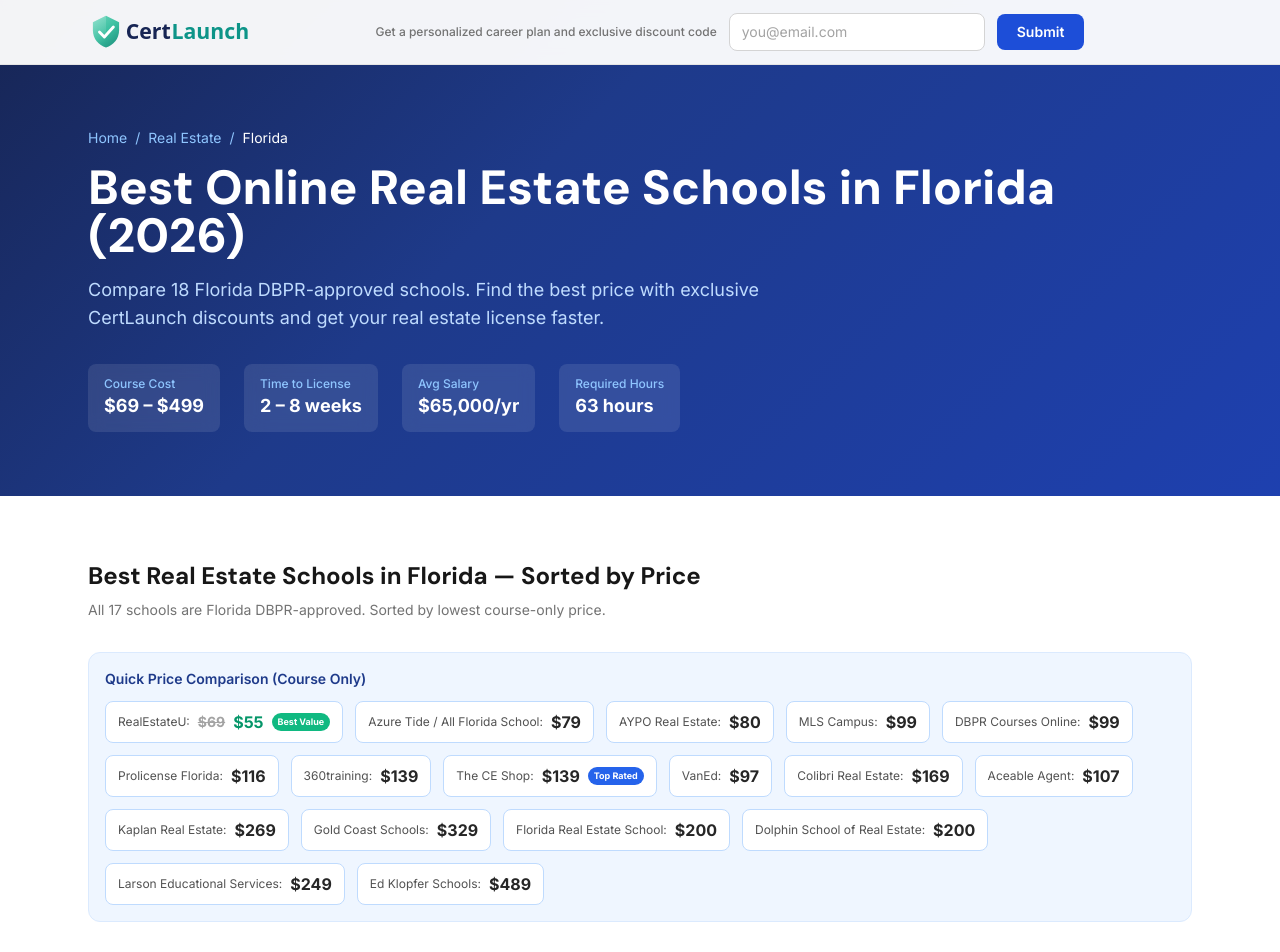
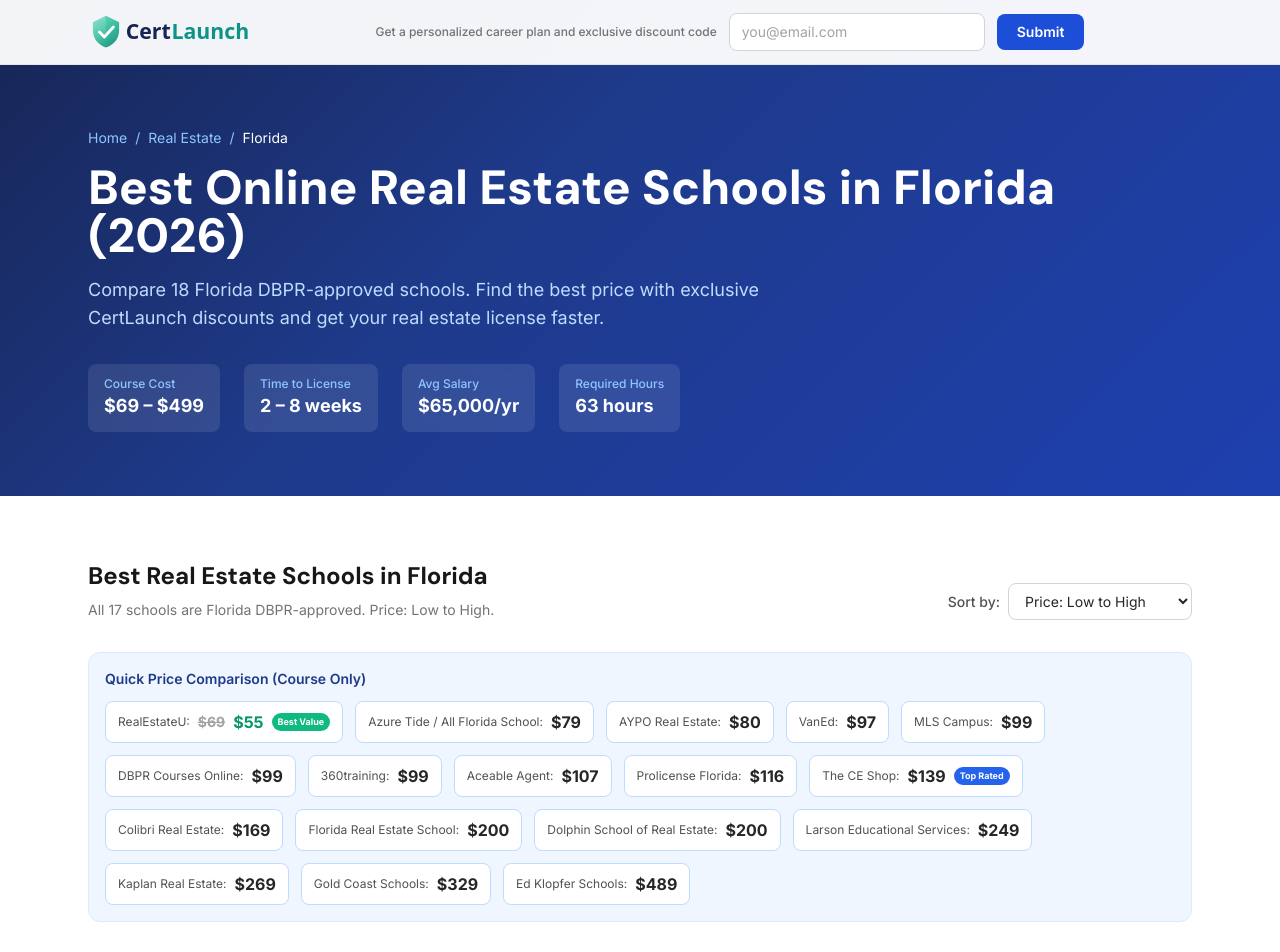
Before and after one commit to andrewanic/CertLaunch, a Next.js app: page /careers/real-estate/florida in a window 1280 px wide. Shown: the top 952 px of the page. Built offline with nearby package versions, Linux system fonts and the light colour scheme.

Commit message:
Fix 360training pricing, add Sort By feature

```diff
--- a/src/app/careers/real-estate/florida/SchoolComparison.tsx
+++ b/src/app/careers/real-estate/florida/SchoolComparison.tsx
@@ -159,8 +159,8 @@
     discountCode: null,
     discountPct: null,
     packages: [
-      { name: 'Basic', price: 139, discountPrice: null, includes: ['63-hour FREC-approved course', 'Real Estate Math bonus course', 'Certificate of completion'] },
-      { name: 'Premium', price: 199, discountPrice: null, includes: ['Everything in Basic', 'License exam prep course', 'Client-Focused Communications course', 'Money-back guarantee'] },
+      { name: 'Basic', price: 99, discountPrice: null, includes: ['63-hour FREC-approved course', 'Real Estate Math bonus course', 'Certificate of completion'] },
+      { name: 'Premium', price: 145, discountPrice: null, includes: ['Everything in Basic', 'License exam prep course', 'Client-Focused Communications course', 'Money-back guarantee'] },
     ],
   },
   {
@@ -646,24 +646,95 @@
   );
 }
 
+type SortOption = 'price-low' | 'price-high' | 'rating' | 'online' | 'in-person';
+
+function getLowestPrice(school: School): number {
+  if (school.discountCode && school.packages[0].discountPrice) {
+    return school.packages[0].discountPrice;
+  }
+  return school.packages[0].price;
+}
+
+function isOnline(school: School): boolean {
+  const f = school.format.toLowerCase();
+  return f.includes('online') || f.includes('self-paced');
+}
+
+function isInPerson(school: School): boolean {
+  const f = school.format.toLowerCase();
+  return f.includes('classroom') || f.includes('in-person') || f.includes('livestream');
+}
+
+function sortSchools(list: School[], sortBy: SortOption): School[] {
+  const sorted = [...list];
+  switch (sortBy) {
+    case 'price-low':
+      return sorted.sort((a, b) => getLowestPrice(a) - getLowestPrice(b));
+    case 'price-high':
+      return sorted.sort((a, b) => getLowestPrice(b) - getLowestPrice(a));
+    case 'rating':
+      return sorted.sort((a, b) => b.rating - a.rating);
+    case 'online':
+      return sorted.sort((a, b) => {
+        if (isOnline(a) && !isOnline(b)) return -1;
+        if (!isOnline(a) && isOnline(b)) return 1;
+        return getLowestPrice(a) - getLowestPrice(b);
+      });
+    case 'in-person':
+      return sorted.sort((a, b) => {
+        if (isInPerson(a) && !isInPerson(b)) return -1;
+        if (!isInPerson(a) && isInPerson(b)) return 1;
+        return getLowestPrice(a) - getLowestPrice(b);
+      });
+    default:
+      return sorted;
+  }
+}
+
+const sortLabels: Record<SortOption, string> = {
+  'price-low': 'Price: Low to High',
+  'price-high': 'Price: High to Low',
+  'rating': 'Highest Rated',
+  'online': 'Online First',
+  'in-person': 'In-Person / Live First',
+};
+
 export default function SchoolComparison() {
+  const [sortBy, setSortBy] = useState<SortOption>('price-low');
+  const sortedSchools = sortSchools(schools, sortBy);
+
   return (
     <section className="py-12 sm:py-16">
       <div className="max-w-6xl mx-auto px-4 sm:px-6">
-        <div className="mb-8">
-          <h2 className="font-display font-bold text-2xl text-neutral-900 mb-2">
-            Best Real Estate Schools in Florida — Sorted by Price
-          </h2>
-          <p className="text-neutral-500 text-sm">
-            All {schools.length} schools are Florida DBPR-approved. Sorted by lowest course-only price.
-          </p>
+        <div className="flex flex-col sm:flex-row sm:items-end sm:justify-between gap-4 mb-8">
+          <div>
+            <h2 className="font-display font-bold text-2xl text-neutral-900 mb-2">
+              Best Real Estate Schools in Florida
+            </h2>
+            <p className="text-neutral-500 text-sm">
+              All {schools.length} schools are Florida DBPR-approved. {sortLabels[sortBy]}.
+            </p>
+          </div>
+          <div className="flex items-center gap-2">
+            <label htmlFor="sort-select" className="text-sm font-medium text-neutral-600 whitespace-nowrap">Sort by:</label>
+            <select
+              id="sort-select"
+              value={sortBy}
+              onChange={(e) => setSortBy(e.target.value as SortOption)}
+              className="border border-neutral-300 rounded-lg px-3 py-2 text-sm text-neutral-800 bg-white focus:outline-none focus:ring-2 focus:ring-brand-500 focus:border-transparent"
+            >
+              {Object.entries(sortLabels).map(([value, label]) => (
+                <option key={value} value={value}>{label}</option>
+              ))}
+            </select>
+          </div>
         </div>
 
         {/* Quick Price Summary */}
         <div className="mb-8 p-4 bg-brand-50 rounded-xl border border-brand-100">
           <h3 className="font-semibold text-brand-800 text-sm mb-3">Quick Price Comparison (Course Only)</h3>
           <div className="flex flex-wrap gap-3">
-            {schools.map((school) => {
+            {sortedSchools.map((school) => {
               const price = school.packages[0].price;
               const discountedPrice = school.discountCode && school.packages[0].discountPrice
                 ? school.packages[0].discountPrice
@@ -696,7 +767,7 @@
 
         {/* School Cards */}
         <div className="space-y-6">
-          {schools.map((school, index) => (
+          {sortedSchools.map((school, index) => (
             <SchoolCard key={school.name} school={school} index={index} />
           ))}
         </div>
```
